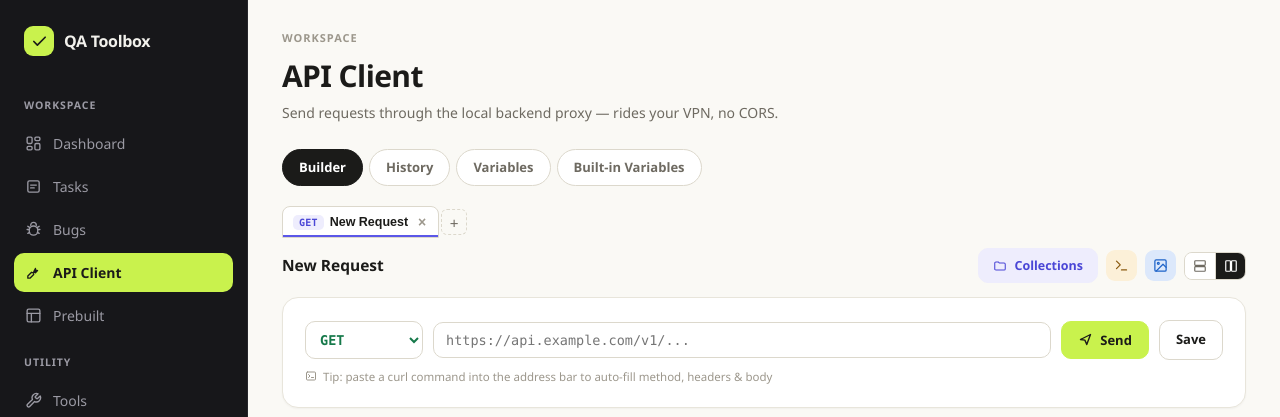
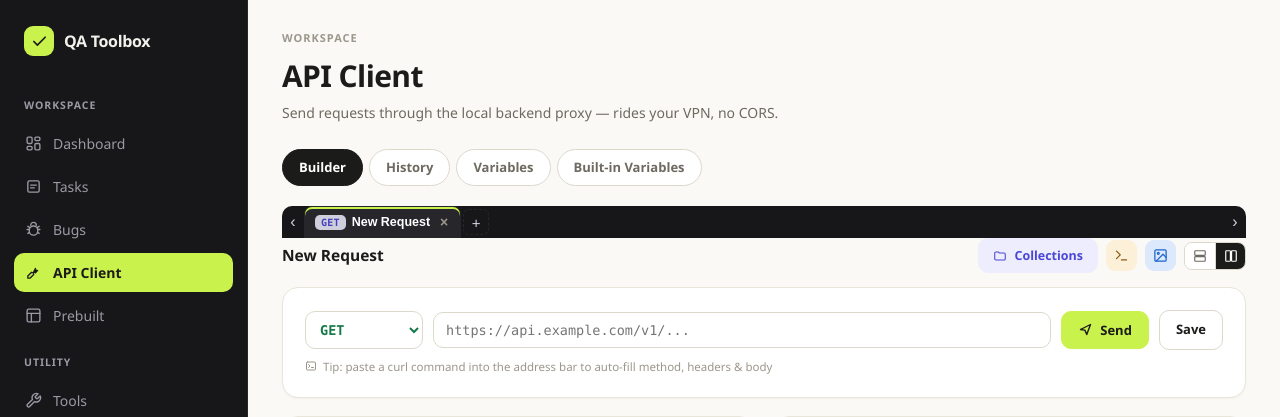
Before and after one commit to afinur12/afin_qa_tools, a FastAPI app: page /api-client in a window 1280 px wide. Shown: the top 417 px of the page. Run offline with FastAPI, Linux system fonts and the light colour scheme; data comes from the database, SQL or seed files in the repository; data that the repository does not hold is empty.

Commit message:
Redesign the tab bar as dark chrome with overflow scroll arrows
Co-Authored-By: Claude Sonnet 5 <noreply@anthropic.com>

```diff
--- a/app/static/css/style.css
+++ b/app/static/css/style.css
@@ -1822,6 +1822,19 @@ body.is-resizing-drawer .ac-drawer-resize-handle::after { background: var(--indi
   border-radius: 6px; background: transparent; color: var(--ink-2); font-size: 15px; cursor: pointer; flex-shrink: 0;
 }
 .ac-request-tab-add:hover { background: var(--surface-sunk); color: var(--ink); border-style: solid; }
+
+.ac-request-tabs-row { display: flex; align-items: center; background: var(--bg-sidebar); border-radius: var(--r-ctl) var(--r-ctl) 0 0; }
+.ac-tabs-scroll-btn { flex-shrink: 0; width: 22px; height: 30px; display: grid; place-items: center; background: none; border: none; color: #d5d2e0; cursor: pointer; font-size: 16px; }
+.ac-tabs-scroll-btn:hover { color: #fff; }
+.ac-request-tabs { display: flex; align-items: center; gap: 2px; margin-bottom: 0; overflow-x: auto; scrollbar-width: none; background: var(--bg-sidebar); flex: 1 1 auto; }
+.ac-request-tabs::-webkit-scrollbar { display: none; }
+.ac-request-tab { cursor: grab; color: #d5d2e0; }
+.ac-request-tab:hover { background: var(--sidebar-line); color: #fff; }
+.ac-request-tab.is-active { background: var(--sidebar-line); color: #fff; font-weight: 700; box-shadow: 0 2px 0 var(--lime) inset; border-color: transparent; }
+.ac-request-tab.is-dragging { opacity: 0.65; box-shadow: 0 4px 12px rgba(0, 0, 0, 0.4); cursor: grabbing; }
+.ac-request-tab .ac-method-badge { opacity: 0.85; }
+.ac-request-tab-add { border-color: var(--sidebar-line); color: #d5d2e0; }
+.ac-request-tab-add:hover { background: var(--sidebar-line); color: #fff; }
 
 .ac-panel-top { display: flex; align-items: center; justify-content: space-between; gap: 10px; margin-bottom: 14px; flex-wrap: wrap; }
 .ac-panel-top .ac-tools { display: flex; align-items: center; gap: 8px; }
--- a/app/static/js/api_client.js
+++ b/app/static/js/api_client.js
@@ -1968,6 +1968,19 @@
     const stripEl = document.querySelector("[data-ac-request-tabs]");
     if (!stripEl) return; // not on the Builder page
 
+    const scrollLeftBtn = document.querySelector("[data-ac-tabs-scroll-left]");
+    const scrollRightBtn = document.querySelector("[data-ac-tabs-scroll-right]");
+
+    function updateScrollArrows() {
+      if (!scrollLeftBtn || !scrollRightBtn) return;
+      const overflowing = stripEl.scrollWidth > stripEl.clientWidth + 1;
+      scrollLeftBtn.hidden = !overflowing;
+      scrollRightBtn.hidden = !overflowing;
+    }
+    scrollLeftBtn?.addEventListener("click", () => stripEl.scrollBy({ left: -160, behavior: "smooth" }));
+    scrollRightBtn?.addEventListener("click", () => stripEl.scrollBy({ left: 160, behavior: "smooth" }));
+    window.addEventListener("resize", updateScrollArrows);
+
     const TABS_KEY = "qa-toolbox:api-client-tabs";
     const SAVING_MARKER_KEY = "qa-toolbox:api-client-saving-tab";
 
@@ -2116,6 +2129,7 @@
       addBtn.setAttribute("aria-label", "New tab");
       addBtn.textContent = "+";
       stripEl.appendChild(addBtn);
+      updateScrollArrows();
     }
 
     function switchTo(clientId) {
--- a/app/templates/api_client/builder.html
+++ b/app/templates/api_client/builder.html
@@ -94,7 +94,11 @@
       open set + which one's active lives in localStorage, not here, so it
       survives navigating away and back without a server round trip.
     #}
-    <div class="ac-request-tabs" data-ac-request-tabs></div>
+    <div class="ac-request-tabs-row">
+      <button type="button" class="ac-tabs-scroll-btn" data-ac-tabs-scroll-left hidden aria-label="Scroll tabs left">&lsaquo;</button>
+      <div class="ac-request-tabs" data-ac-request-tabs></div>
+      <button type="button" class="ac-tabs-scroll-btn" data-ac-tabs-scroll-right hidden aria-label="Scroll tabs right">&rsaquo;</button>
+    </div>
 
     <div class="ac-panel-top">
       <span class="card-title" data-ac-current-name>{{ current.name }}</span>
```
Also changed, not shown: tests/test_api_client.py (+6 -0 lines).
